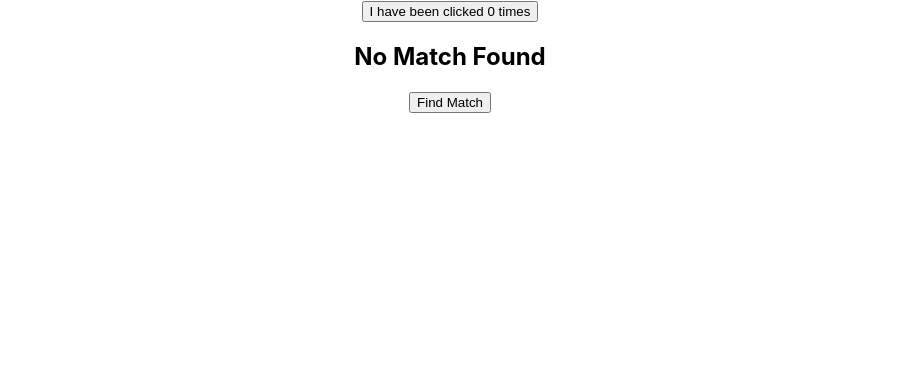
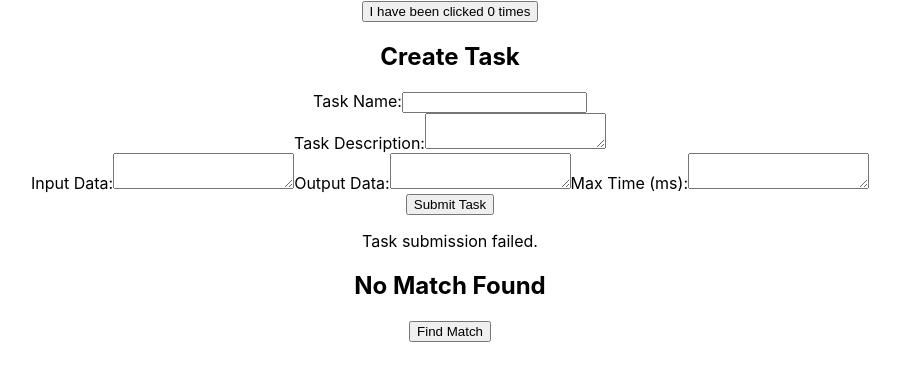
Before and after one commit to Nerds-International/nerd-code-frontend, a React (Create React App) app: page / in a window 1280 px wide. Shown: the top 380 px of the page, without its empty margins (190-1090 px from the left). Built offline with nearby package versions, Linux system fonts and the light colour scheme.

Commit message:
wip: add task(page + validate + submit)

```diff
--- a/src/App.js
+++ b/src/App.js
@@ -1,5 +1,6 @@
 import "./App.css";
 import Battle from "./components/battle/Battle";
+import AddTask from "./components/addTask/AddTask";
 import { observer } from "mobx-react-lite";
 import { useState } from "react";
 
@@ -7,6 +8,7 @@ const App = observer(() => {
   return (
     <div className="App">
       <MyButton />
+      <AddTask />
       <Battle />
     </div>
   );
--- /dev/null
+++ b/src/components/addTask/AddTask.jsx
@@ -0,0 +1,126 @@
+import "./AddTask.css";
+import { useState } from "react";
+
+const Task = () => {
+    const [taskName, setTaskName] = useState("");
+    const [taskDescription, setTaskDescription] = useState("");
+    const [inputData, setInputData] = useState([""]);
+    const [outputData, setOutputData] = useState([""]);
+    const [maxTime, setMaxTime] = useState([""]);
+    const [loading, setLoading] = useState(false);
+    const [success, setSuccess] = useState(false);
+    const [error, setError] = useState("");
+
+    const handleInputChange = (value) => {
+        let newInputData = value.split("\n").filter(item => item.trim() !== "");
+        setInputData(newInputData);
+    };
+
+    const handleOutputChange = (value) => {
+        let newOutputData = value.split("\n").filter(item => item.trim() !== "");
+        setOutputData(newOutputData);
+    };
+
+    const handleMaxTimeChange = (value) => {
+        let newMaxTime = value.split("\n").filter(item => item.trim() !== "");
+        setMaxTime(newMaxTime);
+    };
+
+    function isValidFloat(str) {
+        const floatRegex = /^-?\d+(\.\d+)?$/;
+        return floatRegex.test(str);
+    }
+
+    const validateData = () => {
+        if (inputData.length !== outputData.length || inputData.length !== maxTime.length) {
+            setError("The size of the input data, output data and time limit do not match");
+            return false;
+        }
+        for (let i = 0; i < maxTime.length; i++) {
+            if (!isValidFloat(maxTime[i])) {
+                setError(("The maximum execution time should be float"))
+                return false;
+            }
+        }
+        setError("");
+        return true;
+    };
+
+    async function submitTask() {
+        if (!validateData()) return;
+
+        setLoading(true);
+
+        try {
+            const response = await fetch("https://example.com/submit-task", {
+                method: "POST",
+                headers: {
+                    "Content-Type": "application/json",
+                },
+                body: JSON.stringify({
+                    taskName,
+                    taskDescription,
+                    inputData,
+                    outputData,
+                    maxTime,
+                }),
+            });
+
+            const data = await response.json();
+
+            if (data.success) {
+                setSuccess(true);
+            } else {
+                setSuccess(false);
+            }
+        } catch (error) {
+            console.error("Error submitting task:", error);
+            setSuccess(false);
+        } finally {
+            setLoading(false);
+        }
+    }
+
+    return (
+        <div className="Task">
+            <h2>Create Task</h2>
+            <div>
+                <label>Task Name:</label>
+                <input
+                    type="text"
+                    value={taskName}
+                    onChange={(e) => setTaskName(e.target.value)}
+                />
+            </div>
+            <div>
+                <label>Task Description:</label>
+                <textarea
+                    value={taskDescription}
+                    onChange={(e) => setTaskDescription(e.target.value)}
+                />
+            </div>
+            <div>
+                <label>Input Data:</label>
+                <textarea
+                    onChange={(e) => handleInputChange(e.target.value)}
+                />
+                <label>Output Data:</label>
+                <textarea
+                    onChange={(e) => handleOutputChange(e.target.value)}
+                />
+                <label>Max Time (ms):</label>
+                <textarea
+                    onChange={(e) => handleMaxTimeChange(e.target.value)}
+                />
+            </div>
+            <button onClick={submitTask} disabled={loading}>
+                {loading ? "Submitting..." : "Submit Task"}
+            </button>
+            {success && <p>Task submitted successfully!</p>}
+            {!success && !loading && <p>Task submission failed.</p>}
+            {error && <p style={{ color: "red" }}>{error}</p>}
+        </div>
+    );
+};
+
+export default Task;
```
Also changed, not shown: src/components/addTask/AddTask.css (added), 1 other file (tests, documents, lock files or other folders).
